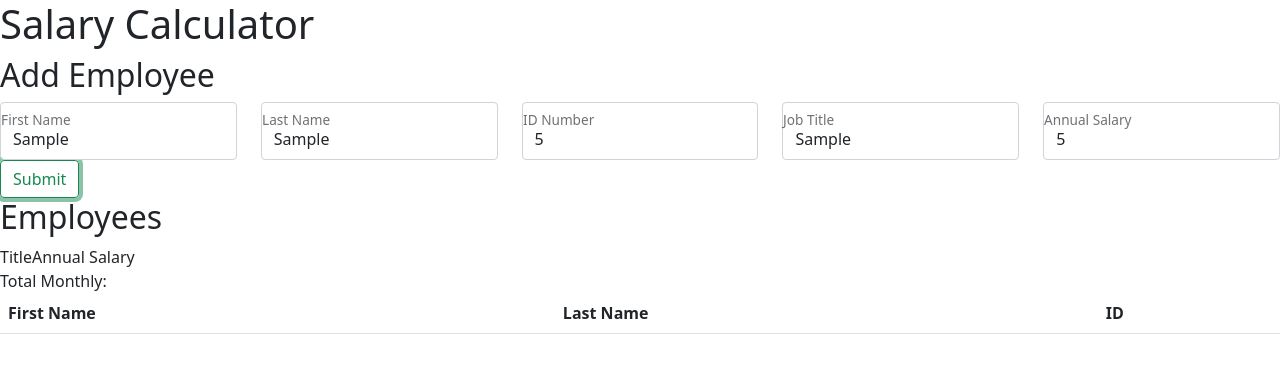
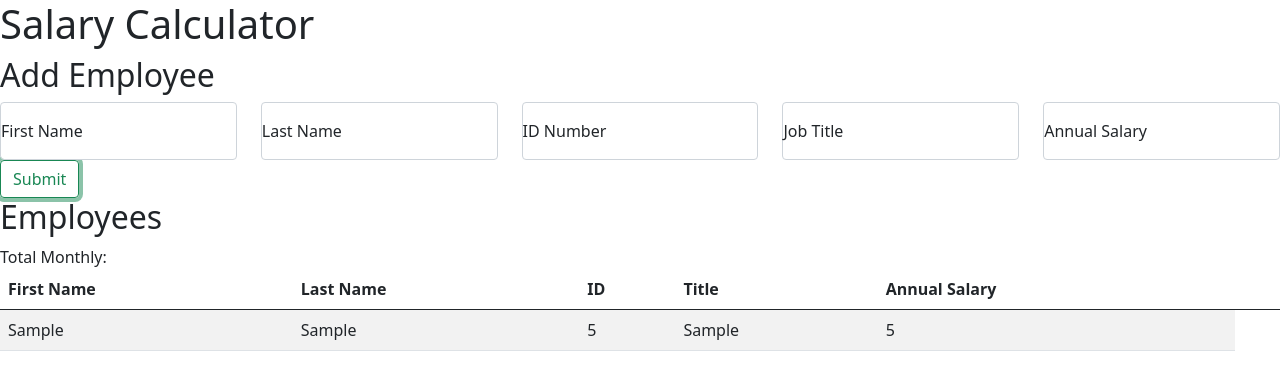
Before and after one commit to meyerj19/jquery-salary-calculator, a plain HTML site: page index.html in a window 1280 px wide. Both pictures are taken after typing "Sample", "Sample", "5", "Sample", "5" into the empty fields and a click on the button "Submit". Drawn offline with nearby package versions, Linux system fonts and the light colour scheme.

Commit message:
Saving function changes to js file and modifications to html and css.

```diff
--- a/client.js
+++ b/client.js
@@ -0,0 +1,68 @@
+console.log('js loaded!');
+
+$(document).ready(readyNow);
+
+
+function readyNow() {
+    console.log('in ReadyNow');
+
+    // click listeners
+    $('#addEmployee').on('click', employeeClick);
+}
+
+
+let employees = [];
+
+
+function employeeClick(){
+    console.log('in employeeClick');
+    let newEmployee = {
+        firstName: $('#firstNameIn').val(),
+        lastName: $('#lastNameIn').val(),
+        idNumber: $('#idNumberIn').val(),
+        jobTitle: $('#jobTitleIn').val(),
+        annualSalary: $('#annualSalaryIn').val()
+    };
+    console.log(newEmployee);
+    employees.push(newEmployee);
+    console.log(employees);
+
+    renderToDom();
+
+    clearInput();
+
+}
+
+
+function renderToDom() {
+    console.log('in renderToDom');
+    $('#employeeData').empty();
+    for (let employee of employees) {
+        $('#employeeData').append(`
+        <tr class="employee">
+           <td>${employee.firstName}</td>
+           <td>${employee.lastName}</td>
+           <td>${employee.idNumber}</td>
+           <td>${employee.jobTitle}</td>
+           <td>${employee.annualSalary}</td>
+           <button>Delete</button>
+        </tr>`)
+        //$('#employeeData').priceFormat(`
+        //<tr class="employee">
+           //<td>${employee.annualSalary}</td>
+        //</tr>`)
+    }
+}
+
+function clearInput(){
+    console.log('in clearInput');
+    $('#firstNameIn').val('');
+    $('#lastNameIn').val('');
+    $('#idNumberIn').val('');
+    $('#jobTitleIn').val('');
+    $('#annualSalaryIn').val('');
+}
+
+
+
+//$('#price').priceFormat();
--- a/index.html
+++ b/index.html
@@ -6,7 +6,7 @@
     <meta name="viewport" content="width=device-width, initial-scale=1.0">
     <link rel="stylesheet" href="bootstrap.css">
     <link rel="stylesheet" href="style.css">
-    <script src="jquery-3.5.1.js"></script>
+    <script src="jquery-3.5.1.min.js"></script>
     <script src="client.js"></script>
     <title>Salary Calculator</title>
 </head>
@@ -49,13 +49,14 @@
                 <th>First Name</th>
                 <th>Last Name</th>
                 <th>ID</th>
-            <tr>Title</tr>
-            <tr>Annual Salary</tr>
+                <th>Title</th>
+                <th>Annual Salary</th>
+                <th></th>
             </tr>
         </thead>
         <tbody id="employeeData">
         </tbody>
-        <div id="redCounter">Total Monthly: </div>
+        <div id="annualSalaryAdder">Total Monthly: </div>
 
 </body>
 
--- a/style.css
+++ b/style.css
@@ -0,0 +1,3 @@
+button{
+    position: right;
+}
```
